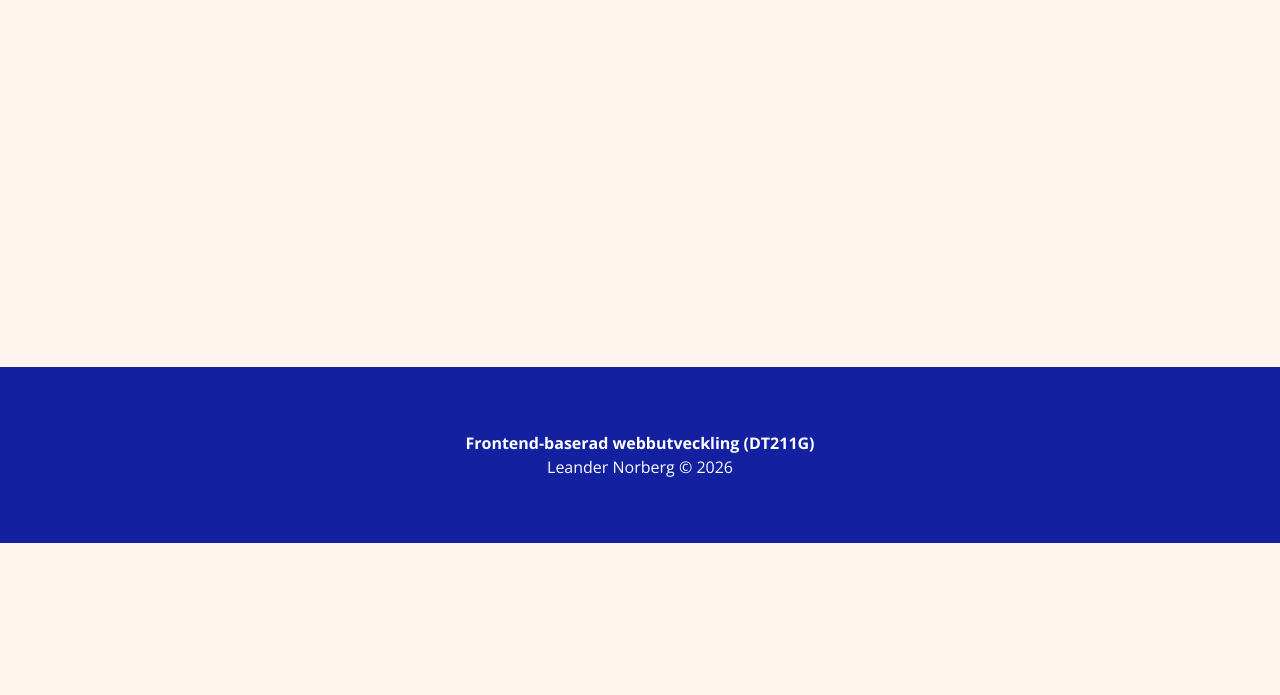
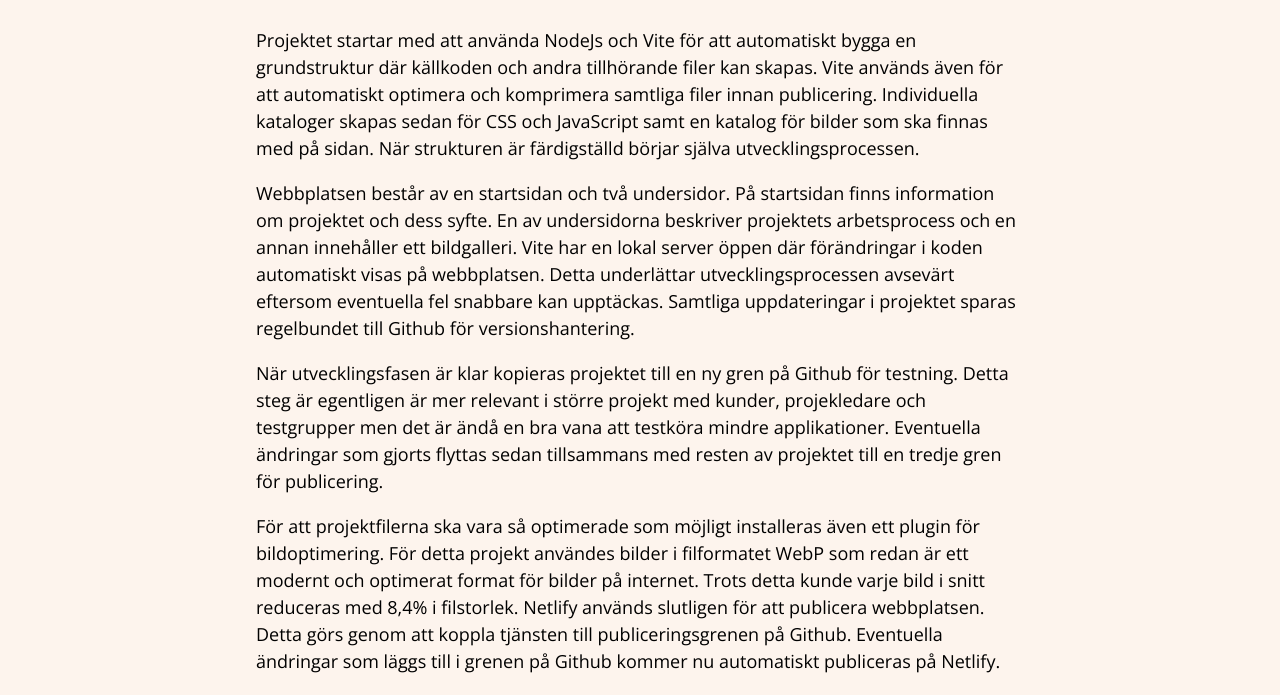
Before and after one commit to Crokuz/DT211G-Moment-1, a website built with Vite: page work.html in a window 1280 px wide. Shown: the part 257-952 px from the top of the page. Before the commit the page ends 800 px from the top, so only its background shows below. Built offline with nearby package versions, Linux system fonts and the light colour scheme.

Commit message:
Added text content

```diff
--- a/work.html
+++ b/work.html
@@ -24,6 +24,10 @@
 
         <section class="textContent">
             <h2>Uppgiftens arbetsprocess</h2>
+            <p>Projektet startar med att använda NodeJs och Vite för att automatiskt bygga en grundstruktur där källkoden och andra tillhörande filer kan skapas. Vite används även för att automatiskt optimera och komprimera samtliga filer innan publicering. Individuella kataloger skapas sedan för CSS och JavaScript samt en katalog för bilder som ska finnas med på sidan. När strukturen är färdigställd börjar själva utvecklingsprocessen.</p>
+            <p>Webbplatsen består av en startsidan och två undersidor. På startsidan finns information om projektet och dess syfte. En av undersidorna beskriver projektets arbetsprocess och en annan innehåller ett bildgalleri. Vite har en lokal server öppen där förändringar i koden automatiskt visas på webbplatsen. Detta underlättar utvecklingsprocessen avsevärt eftersom eventuella fel snabbare kan upptäckas. Samtliga uppdateringar i projektet sparas regelbundet till Github för versionshantering.</p>
+            <p>När utvecklingsfasen är klar kopieras projektet till en ny gren på Github för testning. Detta steg är egentligen är mer relevant i större projekt med kunder, projekledare och testgrupper men det är ändå en bra vana att testköra mindre applikationer. Eventuella ändringar som gjorts flyttas sedan tillsammans med resten av projektet till en tredje gren för publicering.</p>
+            <p>För att projektfilerna ska vara så optimerade som möjligt installeras även ett plugin för bildoptimering. För detta projekt användes bilder i filformatet WebP som redan är ett modernt och optimerat format för bilder på internet. Trots detta kunde varje bild i snitt reduceras med 8,4% i filstorlek. Netlify används slutligen för att publicera webbplatsen. Detta görs genom att koppla tjänsten till publiceringsgrenen på Github. Eventuella ändringar som läggs till i grenen på Github kommer nu automatiskt publiceras på Netlify.</p>
 
         </section>
 
```
Also changed, not shown: index.html (+1 -1 lines).
